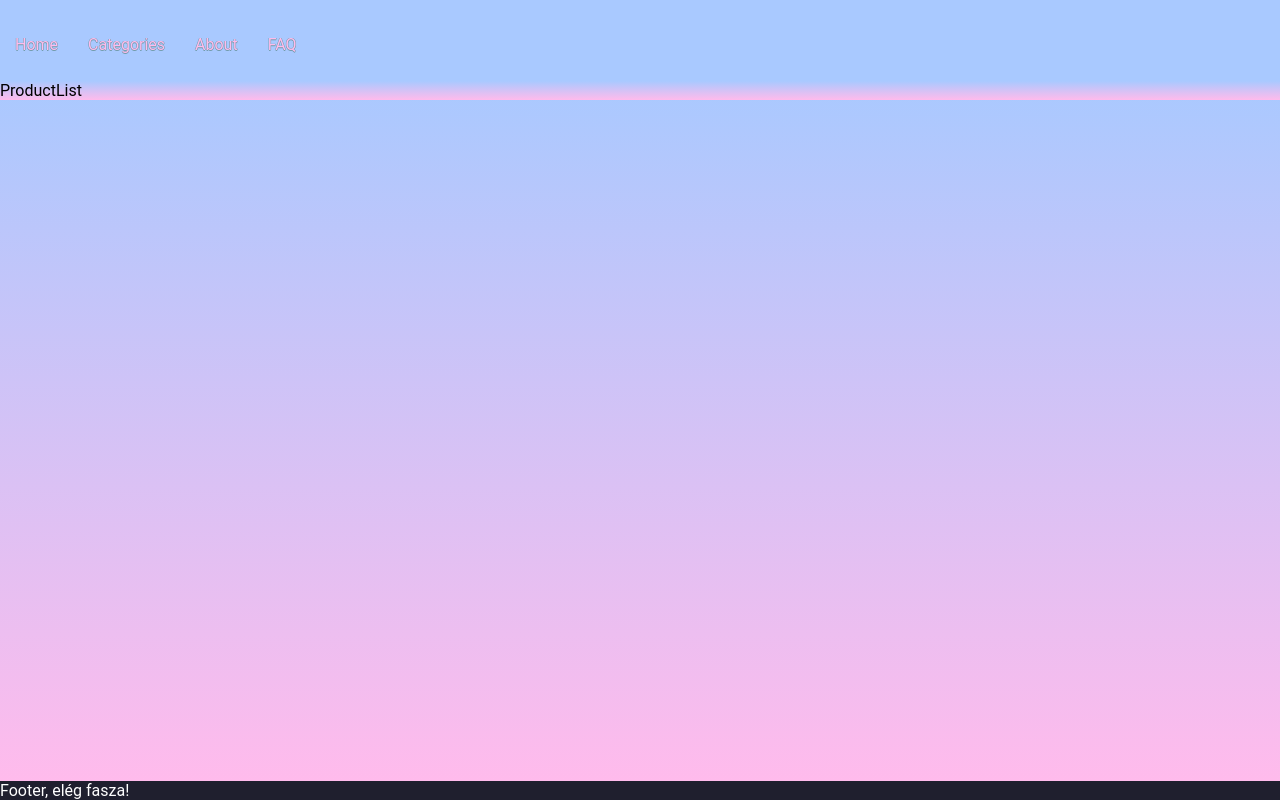
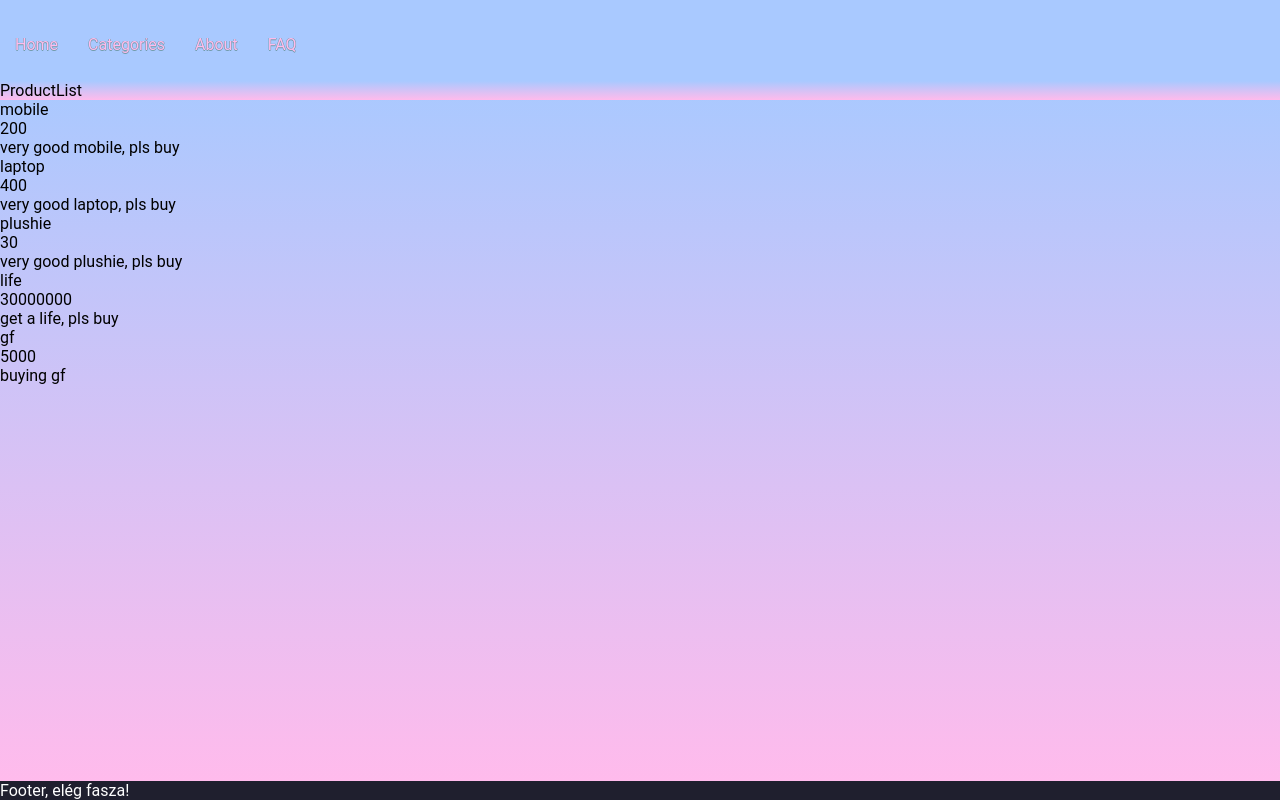
Before and after one commit to majoross/ReactWebshop, a React (Create React App) app: page /products in a window 1280 px wide. Built offline with nearby package versions, Linux system fonts and the light colour scheme.

Commit message:
productlist init

```diff
--- /dev/null
+++ b/src/components/pages/Product.tsx
@@ -0,0 +1,19 @@
+import * as React from "react";
+import { Product } from "../../utils/products";
+import "./ProductList.css";
+
+interface IProps {
+  products: Product;
+}
+export class ProductCard extends React.Component<IProps> {
+  render() {
+    const { products } = this.props;
+    return (
+      <div className="Product">
+        <div className="Name">{products.name}</div>
+        <div className="Name">{products.price}</div>
+        <div className="Name">{products.description}</div>
+      </div>
+    );
+  }
+}
--- a/src/components/pages/ProductList.css
+++ b/src/components/pages/ProductList.css
@@ -0,0 +1,3 @@
+.ProductList {
+  background-color: transparent;
+}
--- a/src/components/pages/ProductList.tsx
+++ b/src/components/pages/ProductList.tsx
@@ -1,4 +1,6 @@
 import * as React from "react";
+import products from "../../utils/products";
+import { ProductCard } from "./Product";
 import "./ProductList.css";
 interface IProps {}
 export class ProductList extends React.Component<IProps, {}> {
@@ -6,6 +8,9 @@ export class ProductList extends React.Component<IProps, {}> {
     return (
       <div className="ProductList">
         <div className="Content">ProductList</div>
+        {products.product.map(p => (
+          <ProductCard products={p} />
+        ))}
       </div>
     );
   }
--- /dev/null
+++ b/src/utils/products.ts
@@ -0,0 +1,47 @@
+export interface Product {
+  id: number;
+  name: string;
+  price: number;
+  description: string;
+}
+
+export interface ProductList {
+  product: Product[];
+}
+
+const products: ProductList = {
+  product: [
+    {
+      id: 1,
+      name: "mobile",
+      price: 200,
+      description: "very good mobile, pls buy"
+    },
+    {
+      id: 2,
+      name: "laptop",
+      price: 400,
+      description: "very good laptop, pls buy"
+    },
+    {
+      id: 3,
+      name: "plushie",
+      price: 30,
+      description: "very good plushie, pls buy"
+    },
+    {
+      id: 4,
+      name: "life",
+      price: 30000000,
+      description: "get a life, pls buy"
+    },
+    {
+      id: 5,
+      name: "gf",
+      price: 5000,
+      description: "buying gf"
+    }
+  ]
+};
+
+export default products;
```
